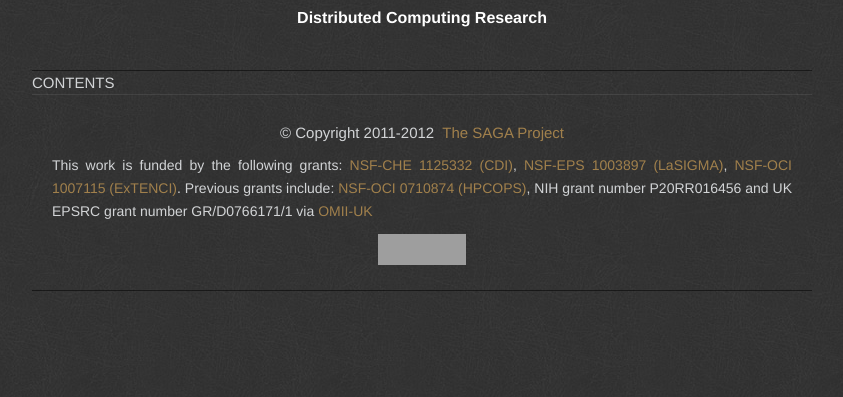
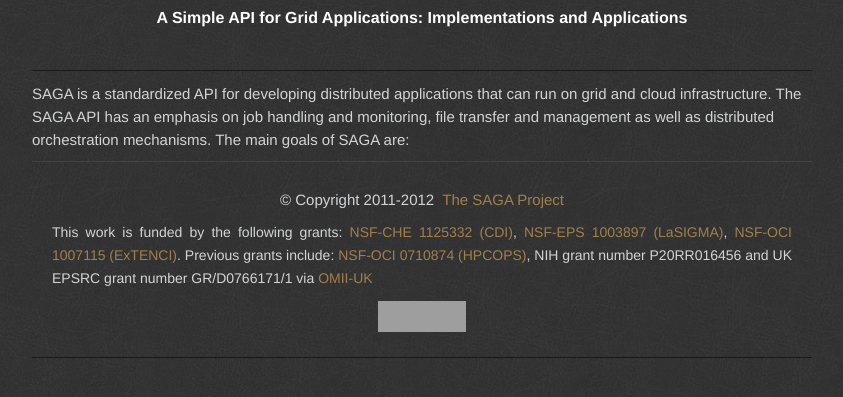
Before and after one commit to saga-project/saga-project.github.com, a plain HTML site: page index.html in a window 1280 px wide. Shown: the part 141-538 px from the top of the page, without its empty margins (218-1061 px from the left). Drawn offline with Linux system fonts and the light colour scheme; grey boxes are pictures that could not be loaded; a script that the page names is missing.

Commit message:
Update master

```diff
--- a/index.html
+++ b/index.html
@@ -8,15 +8,15 @@
 
   <title>The SAGA Project &mdash; Distributed Computing Research</title>
   <!-- SAGA, Distributed, Cloud -->
-  <meta name="description" content="Describe SAGA Project here (for crawler)" />
-  <meta name="keywords" content="SAGA,SAGA Python,SAGA-Python,SAGA Bliss,GFD-90,OGF,Grid Computing,Cloud Computing,Python,API,Distributed Computing,Simple API for Grid Applications,PBS,SGE,XSEDE,FutureGrid,Ole Weidner,RADICAL,Rutgers,Distributed Applications,Pilot-Job,HPC" />
+  <meta name="description" content="SAGA - A Simple API for Grid Applications. Implementations and Applications." />
+  <meta name="keywords" content="SAGA,SAGA Python,SAGA-Python,SAGA Bliss,GFD-90,OGF,Grid Computing,Cloud Computing,Python,API,Distributed Computing,Simple API for Grid Applications,BigJob,XSEDE,FutureGrid,Ole Weidner,RADICAL,Rutgers,Distributed Applications,Pilot-Job,HPC" />
   <meta name="author" content="Ole Weidner" />
   <meta name="robots" content="index, follow" />
   <meta name="revisit-after" content="1 month" />
-  <meta name="title" content="The SAGA Project - Distributed Computing Research" />
+  <meta name="title" content="The SAGA Project - A Simple API for Grid Applications: Implementations and Applications." />
   <meta http-equiv="Content-Type" content="text/html; charset=us-ascii" />
-  <link rel="shortcut icon" href="./images/A_48.ico" />
-  <link rel="apple-touch-icon" href="./images/A_114.png" />
+  <!--link rel="shortcut icon" href="./images/A_48.ico" /-->
+  <!link rel="apple-touch-icon" href="./images/A_114.png" /-->
   <link rel="stylesheet" href="./css/screen.css" type="text/css" media="screen" />
   <link rel="stylesheet" href="./css/custom.css" type="text/css" media="screen" />
   <link rel="stylesheet" href="./css/fonts/ptsans/stylesheet.css" type="text/css" media="screen" />
@@ -63,13 +63,15 @@
     <div id="header">
       <h1><a href="./">SAGA Project</a></h1>
 
-      <p id="subtitle"><strong>Distributed Computing Research</strong></p>
+      <p id="subtitle"><strong>A Simple API for Grid Applications: Implementations and Applications</strong></p>
     </div>
 
     <div id="informations">
       <ul>
         <li>
-          CONTENTS
+          <p>SAGA is a standardized API for developing distributed applications that can run on grid and cloud infrastructure. The SAGA API has an emphasis on job handling and monitoring, file transfer and management as well as distributed orchestration mechanisms. The main goals of SAGA are:</P>
+
+
         </li>
 
         <li>
```
